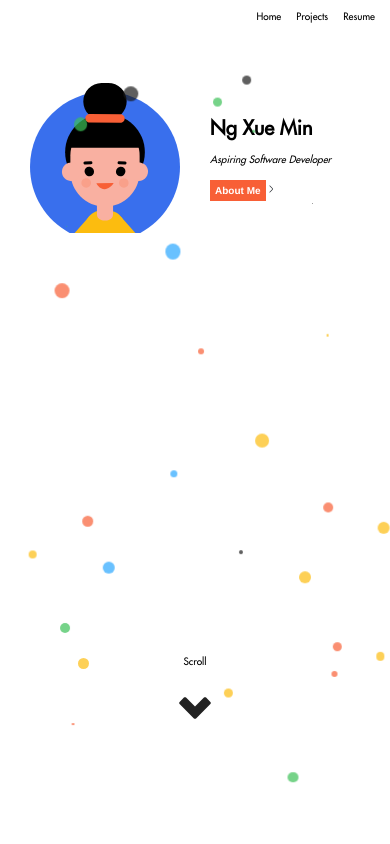
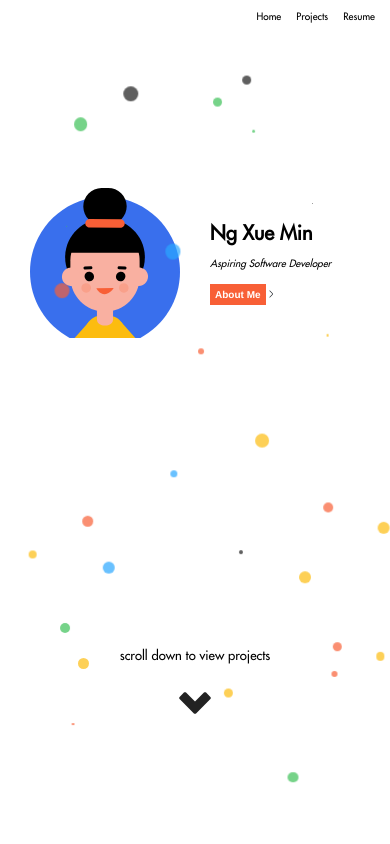
Before and after one commit to xueminzzz/My-Portfolio-Website, a Next.js app: page / in a window 390 px wide. Shown: the top 844 px of the page. Built offline with nearby package versions, Linux system fonts and the light colour scheme.

Commit message:
edited scroll down arrow

```diff
--- a/components/header/header.js
+++ b/components/header/header.js
@@ -26,8 +26,10 @@ export default function Header() {
                     </div>
                 </div>
             </div>
-            <div className={styles["scroll"]}>Scroll</div>
-            <div className={`${styles["scroll-down-arrow"]} ${styles["bounce"]}`}></div>
+            <div className={styles["scroll-container"]}>
+                <div className={styles["scroll"]}>scroll down to view projects</div>
+                <div className={`${styles["scroll-down-arrow"]} ${styles["bounce"]}`}></div>
+            </div>
         </div>
 
     )
--- a/components/header/header.module.css
+++ b/components/header/header.module.css
@@ -136,12 +136,12 @@
 
 @media screen and (max-width: 480px) {
     .main-container {
-        justify-content: flex-start;
+        justify-content: space-around;
     }
 
     .header-container {
         align-items: flex-start;
-        margin-top: 5rem;
+        /* margin-top: 5rem; */
     }
 
     .avatar {
@@ -177,10 +177,16 @@
         width: 10px;
     }
 
+    .scroll-container {
+        display: flex;
+        flex-direction: column;
+        align-items: center;
+    }
+
     .scroll {
         color: #000000;
-        margin-top: 50vh;
-        font-size: 1rem;
+        /* margin-top: 50vh; */
+        font-size: 1.3rem;
     }
 
     .scroll-down-arrow {
```
